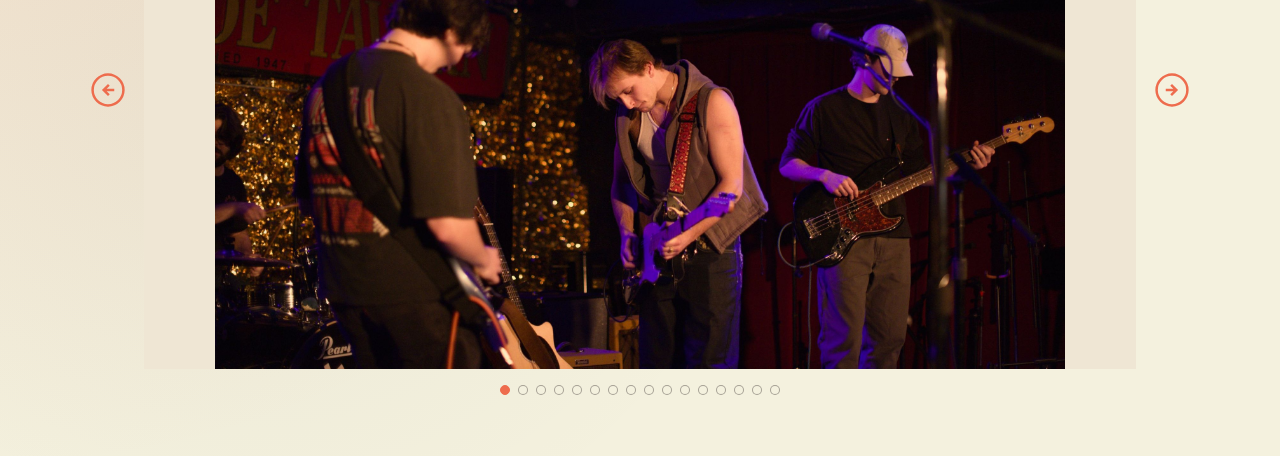
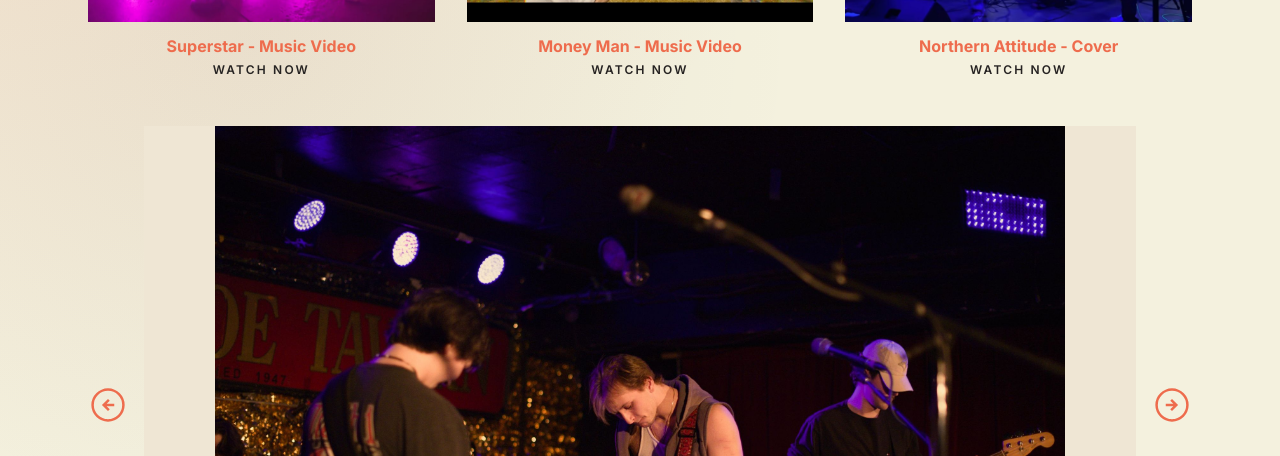
Before and after one commit to carterrows/sweetsideband-site, a Next.js app: page /video in a window 1280 px wide. Shown: the part 344-800 px from the top of the page. Built offline with nearby package versions, Linux system fonts and the light colour scheme; no server answers.

Commit message:
swapped photo and video in gallery

```diff
--- a/app/video/page.tsx
+++ b/app/video/page.tsx
@@ -20,10 +20,10 @@ export default function VideoPage() {
     <section className="section">
       <div className="mx-auto w-full max-w-6xl px-6">
         <div className="flex flex-col gap-12">
-          {photoItems.length > 0 && <PhotoSlideshow items={photoItems} />}
           <div className="pt-2 md:pt-4">
             <MediaGrid items={media} />
           </div>
+          {photoItems.length > 0 && <PhotoSlideshow items={photoItems} />}
         </div>
       </div>
     </section>
```
